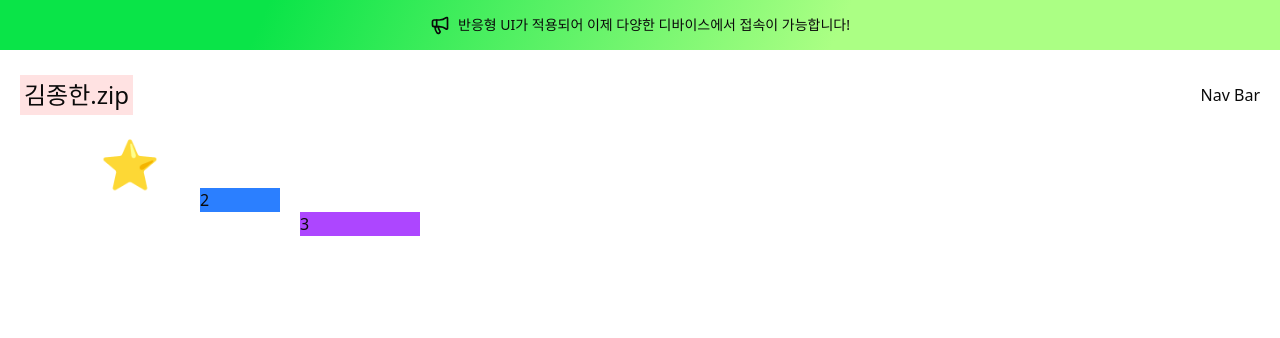
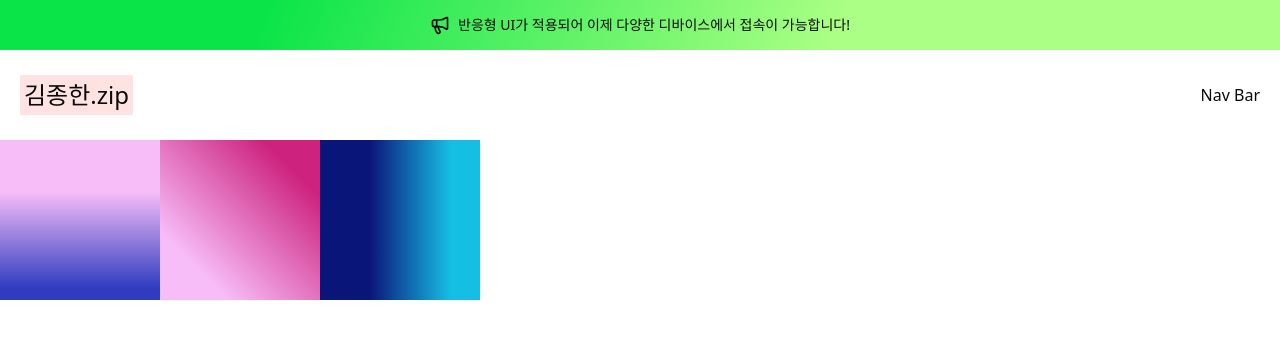
Before and after one commit to jong-k/kimjonghan, a Next.js app: page / in a window 1280 px wide. Shown: the top 338 px of the page. Built offline with nearby package versions, Linux system fonts and the light colour scheme.

Commit message:
chore: add no-layout /hidden page

```diff
--- a/src/app/layout.tsx
+++ b/src/app/(default-layout)/layout.tsx
@@ -1,5 +1,5 @@
+import "@/styles/globals.css";
 import { Header } from "@/widgets/header/ui";
-import "../styles/globals.css";
 
 export default function RootLayout({ children }: { children: React.ReactNode }) {
   return (
--- /dev/null
+++ b/src/app/(default-layout)/page.tsx
@@ -0,0 +1,17 @@
+"use client";
+import gsap from "gsap";
+import { useRef } from "react";
+import { useGSAP } from "@gsap/react";
+
+gsap.registerPlugin(useGSAP);
+
+export default function Home() {
+  const containerRef = useRef<HTMLDivElement>(null);
+  return (
+    <div className="flex" ref={containerRef}>
+      <div className="h-40 w-40 bg-[linear-gradient(180deg,#f7bdf8_32.25%,#2f3cc0_92.68%)]"></div>
+      <div className="h-40 w-40 bg-[linear-gradient(45deg,#f7bdf8_21.15%,#cd237f_81.93%)]"></div>
+      <div className="h-40 w-40 bg-[linear-gradient(90deg,#0a157a_30.82%,#15bfe4_81.82%)]"></div>
+    </div>
+  );
+}
--- /dev/null
+++ b/src/app/(no-layout)/hidden/layout.tsx
@@ -0,0 +1,9 @@
+import "@/styles/globals.css";
+
+export default function HiddenLayout({ children }: { children: React.ReactNode }) {
+  return (
+    <html lang="ko">
+      <body>{children}</body>
+    </html>
+  );
+}
--- /dev/null
+++ b/src/app/(no-layout)/hidden/page.tsx
@@ -0,0 +1,3 @@
+export default function HiddenPage() {
+  return <div>Hidden Page</div>;
+}
--- a/src/app/page.tsx
+++ /dev/null
@@ -1,19 +0,0 @@
-"use client";
-import { gsap } from "gsap";
-import { useEffect } from "react";
-
-export default function Home() {
-  useEffect(() => {
-    gsap.to(".green", { x: 100, duration: 1, rotation: 360, yoyo: true });
-    gsap.to(".blue", { x: 200, duration: 1.5, rotation: 360, yoyo: true });
-    gsap.to(".purple", { x: 300, duration: 2, rotation: 360, yoyo: true });
-  }, []);
-
-  return (
-    <div>
-      <div className="green flex w-10 text-5xl">⭐️</div>
-      <div className="blue flex w-20 bg-blue-500">2</div>
-      <div className="purple flex w-30 bg-purple-500">3</div>
-    </div>
-  );
-}
```
